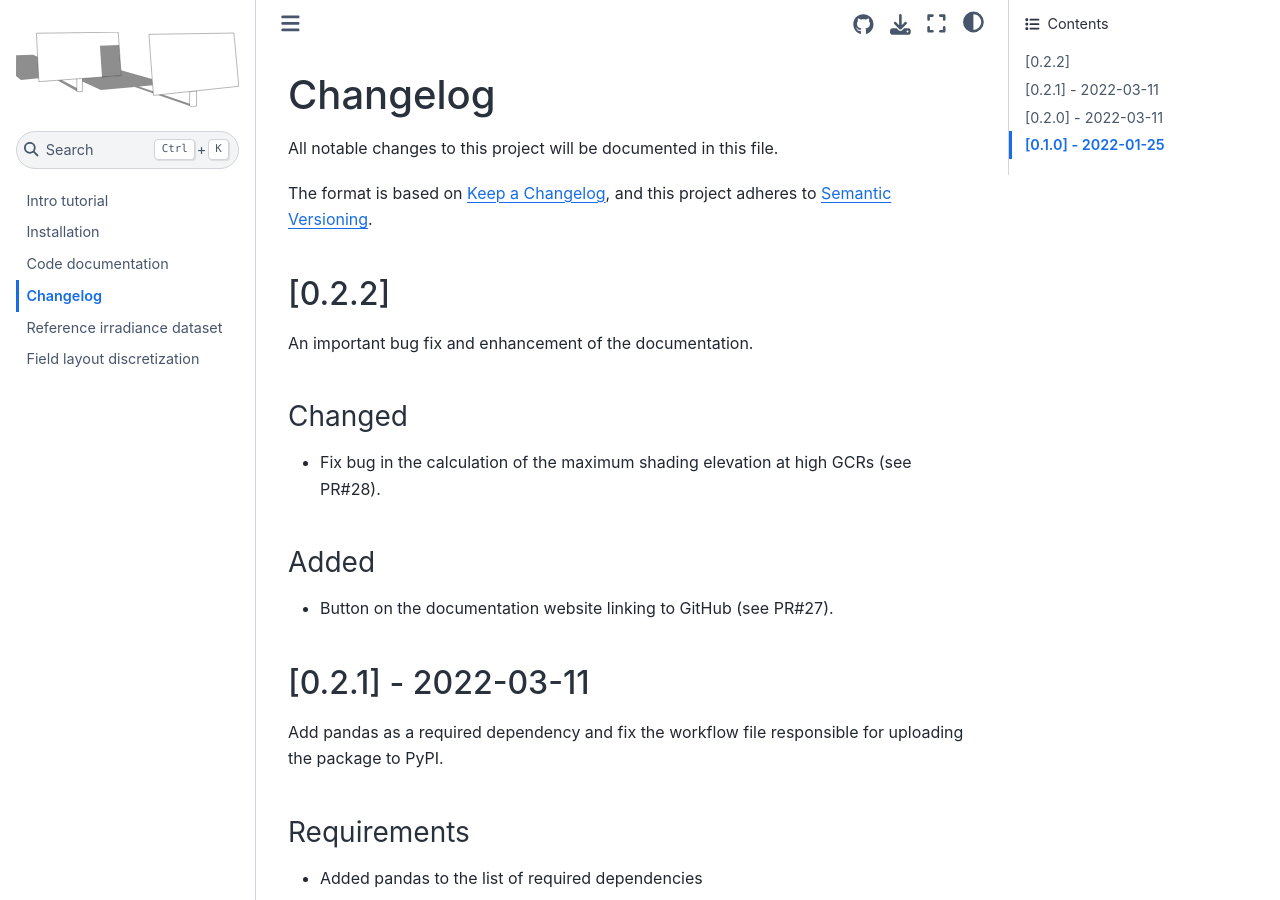
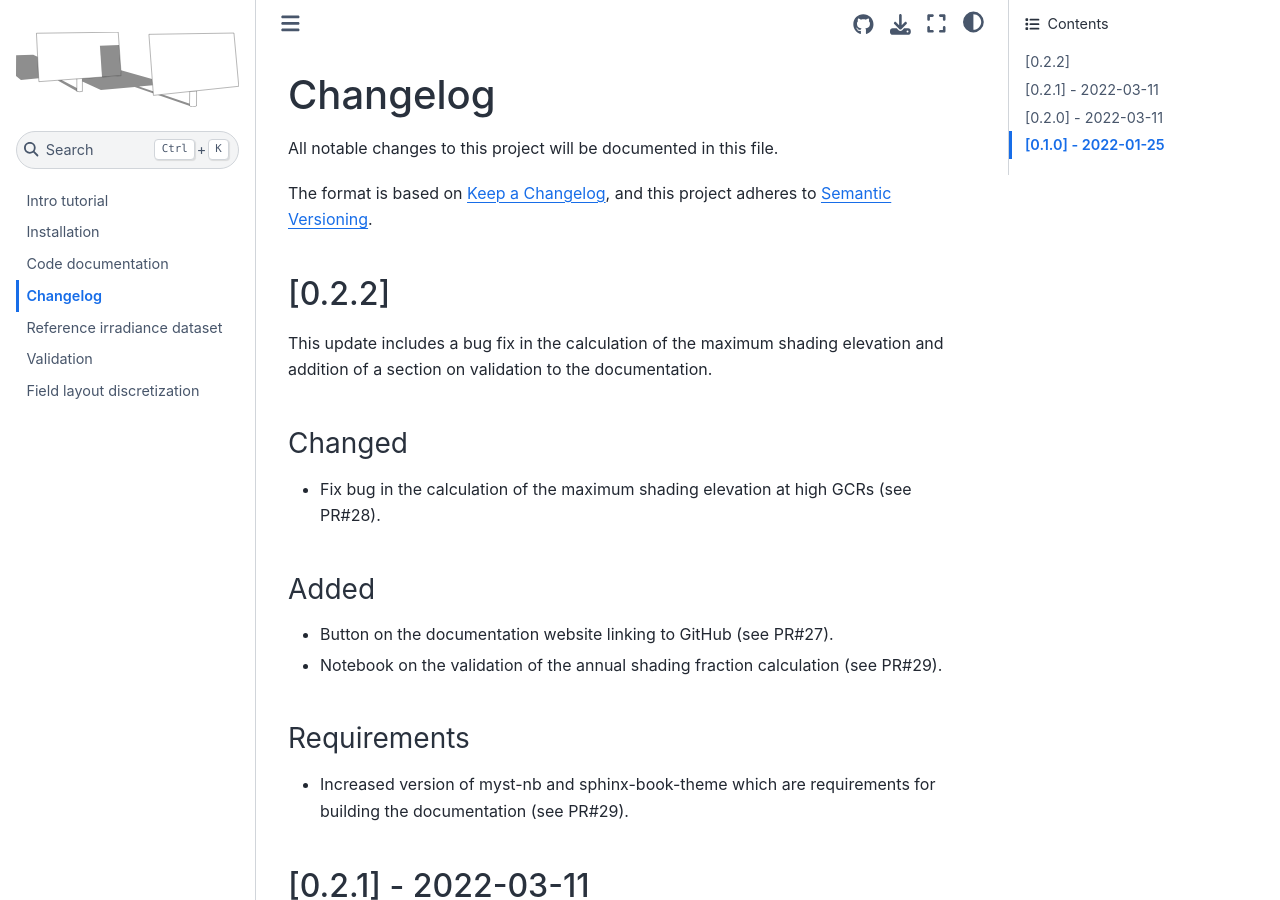
Before and after one commit to pvlib/twoaxistracking, a Sphinx documentation site: the page built from docs/source/whatsnew.md, in a window 1280 px wide and 900 px high. Built offline with Sphinx 7.4.7 and the Sphinx Book theme 1.1.4, drawn with Linux system fonts in a browser that asks for light colours.

Commit message:
Add validation notebook (#29)
* Add validation notebook and reference data csv

* Update whatsnew.md

* Update validation notebook

* Update package dependency versions

* Resolve package dependency conflic

* Make references hyperlinked

* Update validation table

* Grammar updates to validation.ipynb

* Update validation with Ioanni's inputs

* Add requirements entry whatsnew

* Implement suggestions from kanderso-nrel

```diff
--- a/docs/source/conf.py
+++ b/docs/source/conf.py
@@ -79,4 +79,4 @@ intersphinx_mapping = {
 }
 
 # Number of seconds for a cell to execute before timeout (default=30)
-nbsphinx_timeout = 60
+nb_execution_timeout = 120
--- a/docs/source/whatsnew.md
+++ b/docs/source/whatsnew.md
@@ -6,13 +6,19 @@ and this project adheres to [Semantic Versioning](https://semver.org/spec/v2.0.0
 
 
 ## [0.2.2]
-An important bug fix and enhancement of the documentation.
+This update includes a bug fix in the calculation of the maximum shading elevation
+and addition of a section on validation to the documentation.
 
 ### Changed
 - Fix bug in the calculation of the maximum shading elevation at high GCRs (see PR#28).
 
 ### Added
 - Button on the documentation website linking to GitHub (see PR#27).
+- Notebook on the validation of the annual shading fraction calculation (see PR#29).
+
+### Requirements
+- Increased version of myst-nb and sphinx-book-theme which are requirements for
+  building the documentation (see PR#29).
 
 
 ## [0.2.1] - 2022-03-11
--- a/setup.cfg
+++ b/setup.cfg
@@ -32,8 +32,8 @@ test =
     pytest-cov
 doc =
     sphinx==4.4.0
-    myst-nb==0.13.2
-    sphinx-book-theme==0.2.0
+    myst-nb==0.16.0
+    sphinx-book-theme==0.3.3
     pvlib==0.9.0
     pandas==1.3.5
 
```
Also changed, not shown: docs/source/index.md (+1 -0 lines), docs/source/notebooks/reference_dataset.ipynb, docs/source/notebooks/validation.ipynb (added), 1 other file.
